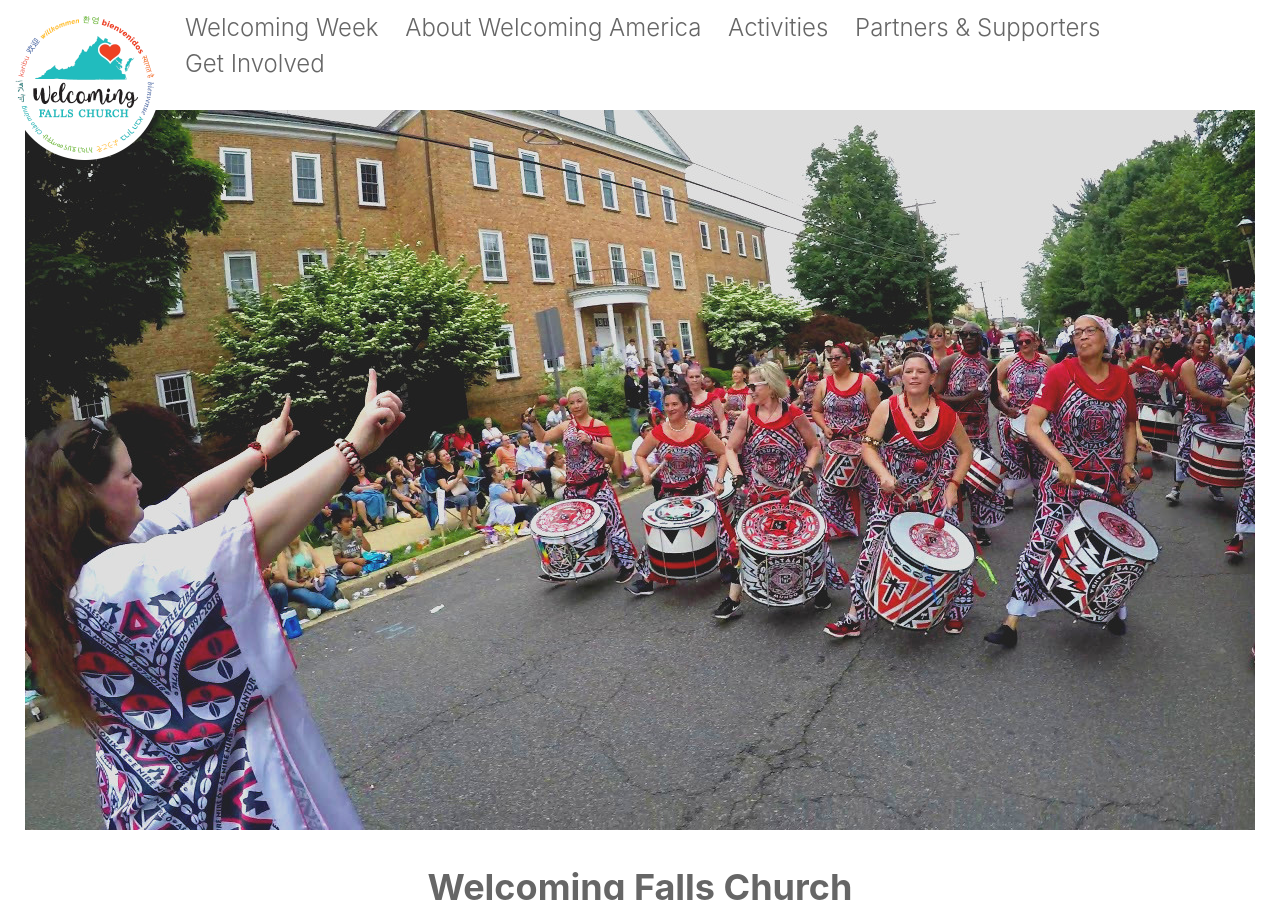
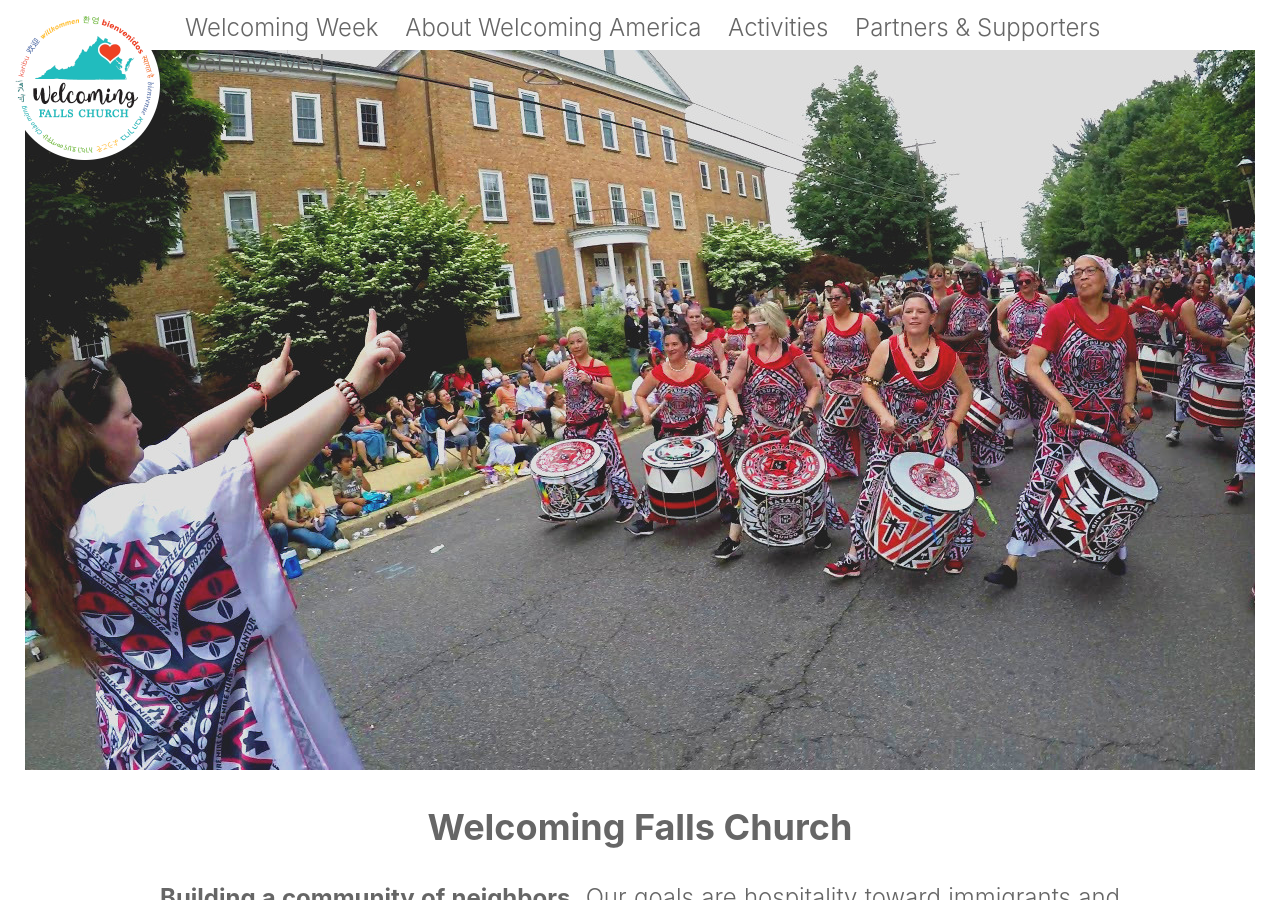
Before and after one commit to wfctest/wfctest, a Jekyll site: the page built from index.html, in a window 1280 px wide and 900 px high. Built offline with Jekyll 4.4.1, drawn with Linux system fonts in a browser that asks for light colours.

Commit message:
Fix nav height
Got messed up when email banner was moved to the bottom

```diff
--- a/_includes/header.html
+++ b/_includes/header.html
@@ -15,12 +15,4 @@
         <li><a href="/partners-and-supporters">Partners & Supporters</a></li>
         <li><a href="/get-involved">Get Involved</a></li>
     </ul>
-    <div id="nav-list-button">
-        <span></span>
-        <span></span>
-        <span></span>
-    </div>
 </nav>
-<div class="banner">
-    <span>Connect with Welcoming Falls Church. Sign up for our newsletter!</span><input id="banner-email" type="email" placeholder="Email"><input id="banner-button" type="submit" value="Sign up">
-</div>
--- a/css/main.css
+++ b/css/main.css
@@ -88,7 +88,7 @@ nav li ul li {
 }
 /* First section, only if it's not a jumbotron */
 body > section:first-of-type {
-    margin-top: 80px;
+    margin-top: 50px;
 }
 section {
     padding: 10px 30px;
```
